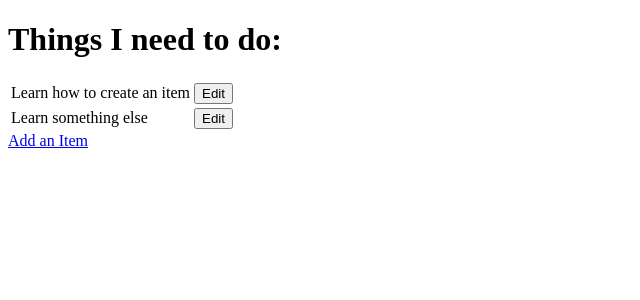
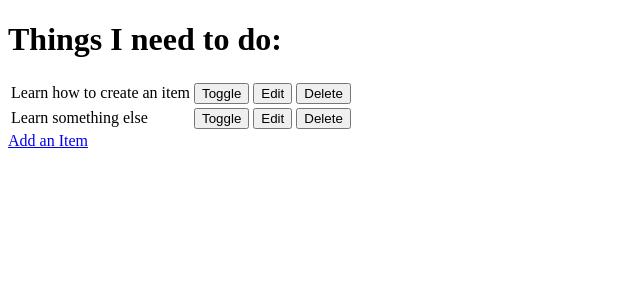
Before and after one commit to MarkD117/hello-django, a Django app: page / in a window 1280 px wide. Shown: the top 300 px of the page, without its empty margins (0-640 px from the left). Run offline with Django 3.2, Linux system fonts and the light colour scheme; data comes from the database, SQL or seed files in the repository; both versions use the stored data as it was after the commit.

Commit message:
Add feature to toggle and delete items

```diff
--- a/django_todo/urls.py
+++ b/django_todo/urls.py
@@ -15,15 +15,19 @@ Including another URLconf
 """
 from django.contrib import admin
 from django.urls import path
-from todo.views import get_todo_list, add_item, edit_item
+# Allows importing of multiple views without taking much
+# space by putting .views infront of each view name
+from todo import views
 
 urlpatterns = [
     path('admin/', admin.site.urls),
-    path('', get_todo_list, name='get_todo_list'),
-    path('add', add_item, name='add'),
+    path('', views.get_todo_list, name='get_todo_list'),
+    path('add', views.add_item, name='add'),
     # This angular bracket syntax here is common in Django URLs.
     # And is the mechanism by which the item ID makes its way
     # from links or forms in our templates. Through the URL and
     # into the view which expects it as a parameter.
-    path('edit/<item_id>', edit_item, name='edit'),
+    path('edit/<item_id>', views.edit_item, name='edit'),
+    path('toggle/<item_id>', views.toggle_item, name='toggle'),
+    path('delete/<item_id>', views.delete_item, name='delete'),
 ]
--- a/todo/templates/todo/todo_list.html
+++ b/todo/templates/todo/todo_list.html
@@ -18,8 +18,18 @@
                 <td>{{ item.name }}</td>
             {% endif %}
                 <td>
+                    <a href="/toggle/{{ item.id }}">
+                        <button>Toggle</button>
+                    </a>
+                </td>
+                <td>
                     <a href="/edit/{{ item.id }}">
                         <button>Edit</button>
+                    </a>
+                </td>
+                <td>
+                    <a href="/delete/{{ item.id }}">
+                        <button>Delete</button>
                     </a>
                 </td>
             </tr>
--- a/todo/views.py
+++ b/todo/views.py
@@ -49,3 +49,18 @@ def edit_item(request, item_id):
         'form': form
     }
     return render(request, 'todo/edit_item.html', context)
+
+
+def toggle_item(request, item_id):
+    item = get_object_or_404(Item, id=item_id)
+    # Change item done status to opposite by using not.
+    # Which flips it to opposite of what it currently is.
+    item.done = not item.done
+    item.save()
+    return redirect('get_todo_list')
+
+
+def delete_item(request, item_id):
+    item = get_object_or_404(Item, id=item_id)
+    item.delete()
+    return redirect('get_todo_list')
```
Also changed, not shown: db.sqlite3.
